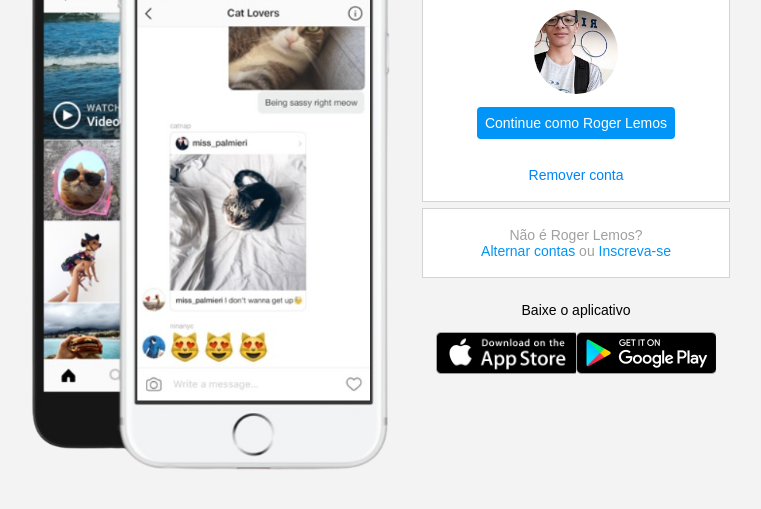
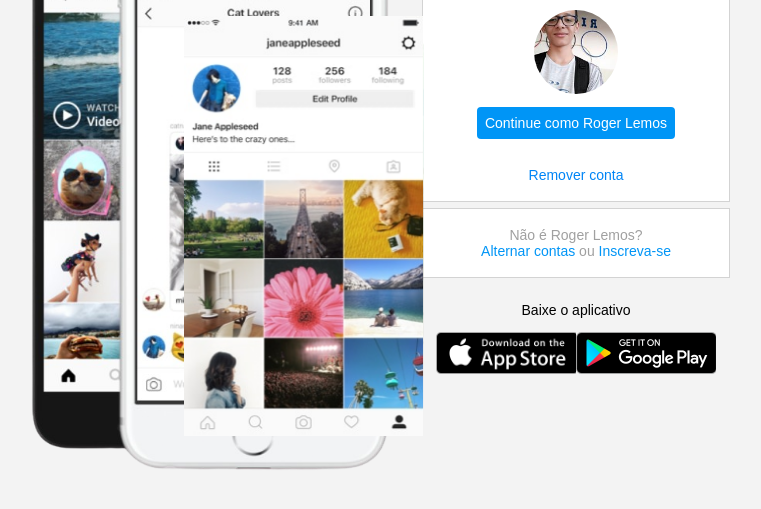
Before and after one commit to RogUnique/home-page-instagram, a plain HTML site: page index.html in a window 1280 px wide. Shown: the part 229-738 px from the top of the page, without its empty margins (294-1055 px from the left). Drawn offline with Linux system fonts and the light colour scheme.

Commit message:
Update index.html
Atualizado index com as fotos do slide

```diff
--- a/index.html
+++ b/index.html
@@ -10,7 +10,16 @@
 <body>
     <div class="instagram-wrapper">
         <div class="instagram-phone">
+
             <img src="./imagens/celulares/iphone-home-page.png"   alt="Celular Iphone">
+            <div class="screenshot">
+                <img src="./imagens/sequencia_imagens/screenshot1.jpg"  id = "foto_um" >
+                <img src="./imagens/sequencia_imagens/screenshot2.jpg"  id = "foto_dois" >
+                <img src="./imagens/sequencia_imagens/screenshot3.jpg"  id = "foto_tres" >
+                <img src="./imagens/sequencia_imagens/screenshot4.jpg"  id = "foto_quatro" >
+                <img src="./imagens/sequencia_imagens/screenshot5.jpg"  id = "foto_cinco" >
+             </div>
+
         </div>
         <div class="instagram-continue">
             <div class="group">
```
